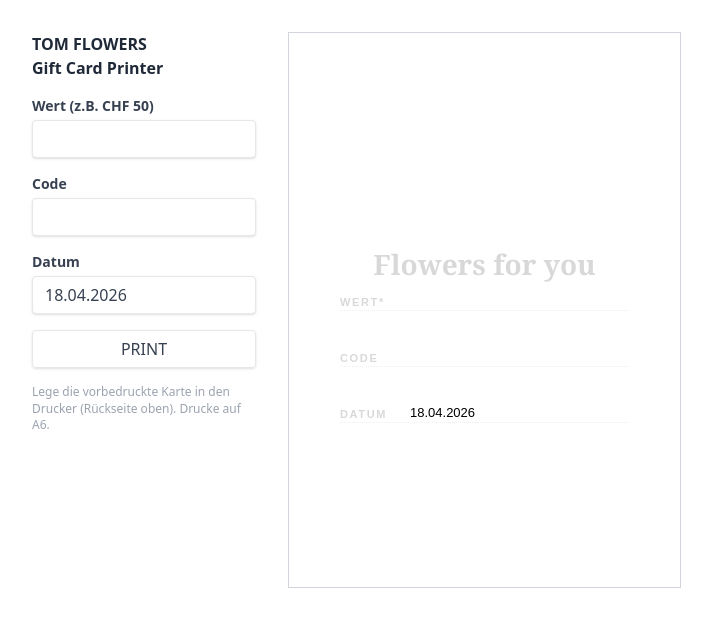
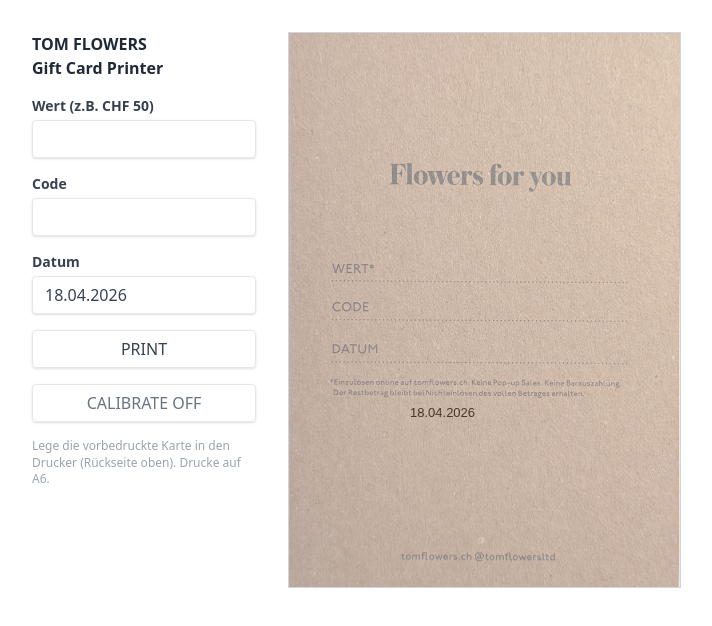
Before and after one commit to sbnz/tf-gift-card-printer, a React (Vite) app: page / in a window 1280 px wide. Shown: the top 626 px of the page, without its empty margins (0-712 px from the left). Built offline with nearby package versions, Linux system fonts and the light colour scheme.

Commit message:
with card bg

```diff
--- a/src/App.jsx
+++ b/src/App.jsx
@@ -1,5 +1,6 @@
-import React, { useState, useEffect } from 'react'
+import React, { useState, useEffect, useRef } from 'react'
 import Input from './components/Input';
+import cardImg from './assets/card.jpg';
 
 function todayFormatted() {
   const d = new Date();
@@ -11,6 +12,10 @@
 
 export default function App() {
   const queryParams = new URLSearchParams(window.location.search);
+  const [calibrate, setCalibrate] = useState(false);
+  const [cursor, setCursor] = useState({ x: 0, y: 0 });
+  const sectionRef = useRef(null);
+
   const [formData, setFormData] = useState({
     value: "",
     gift_card_code: "",
@@ -46,6 +51,12 @@
         >
           PRINT
         </button>
+        <button
+          className={`shadow appearance-none border rounded w-full py-2 px-3 leading-tight ${calibrate ? 'bg-yellow-100 border-yellow-400 text-yellow-800' : 'text-gray-500'}`}
+          onClick={() => setCalibrate(c => !c)}
+        >
+          {calibrate ? 'CALIBRATE ON' : 'CALIBRATE OFF'}
+        </button>
         <p className='text-xs text-gray-400 leading-snug'>
           Lege die vorbedruckte Karte in den Drucker (Rückseite oben). Drucke auf A6.
         </p>
@@ -54,8 +65,14 @@
       {/* Card preview: 104mm × 147mm = 393 × 556px at 96dpi */}
       {/* In print mode this renders at exact card size with margin:0 */}
       <section
+        ref={sectionRef}
         className='preview relative bg-white shrink-0'
-        style={{ width: '393px', height: '556px' }}
+        style={{ width: '393px', height: '556px', cursor: calibrate ? 'crosshair' : 'default' }}
+        onMouseMove={e => {
+          if (!calibrate) return;
+          const rect = sectionRef.current.getBoundingClientRect();
+          setCursor({ x: Math.round(e.clientX - rect.left), y: Math.round(e.clientY - rect.top) });
+        }}
       >
         {/* Values — positioned ON the dotted lines, after the labels */}
         {/* TOP = vertical center of each label row, LEFT = after the label text */}
@@ -93,16 +110,37 @@
           {formData.expiration_date}
         </div>
 
-        {/* Screen-only: card background reference (hidden when printing) */}
-        <div className='printHide absolute inset-0 pointer-events-none' style={{ opacity: 0.15 }}>
-          <div style={{ position: 'absolute', top: '38%', left: '50%', transform: 'translateX(-50%)', fontSize: '28px', fontWeight: '900', whiteSpace: 'nowrap', fontFamily: 'Georgia, serif' }}>Flowers for you</div>
-          <div style={{ position: 'absolute', top: '262px', left: '52px', fontSize: '11px', fontWeight: '700', letterSpacing: '0.15em', fontFamily: 'Arial' }}>WERT*</div>
-          <div style={{ position: 'absolute', top: '278px', left: '52px', right: '52px', borderBottom: '1px dotted #999' }} />
-          <div style={{ position: 'absolute', top: '318px', left: '52px', fontSize: '11px', fontWeight: '700', letterSpacing: '0.15em', fontFamily: 'Arial' }}>CODE</div>
-          <div style={{ position: 'absolute', top: '334px', left: '52px', right: '52px', borderBottom: '1px dotted #999' }} />
-          <div style={{ position: 'absolute', top: '374px', left: '52px', fontSize: '11px', fontWeight: '700', letterSpacing: '0.15em', fontFamily: 'Arial' }}>DATUM</div>
-          <div style={{ position: 'absolute', top: '390px', left: '52px', right: '52px', borderBottom: '1px dotted #999' }} />
-        </div>
+        {/* Screen-only: card photo background */}
+        <img
+          src={cardImg}
+          className='printHide absolute inset-0 w-full h-full pointer-events-none'
+          style={{ objectFit: 'fill', opacity: 0.5 }}
+          alt=""
+        />
+
+        {/* Calibration overlay */}
+        {calibrate && (
+          <div className='printHide absolute inset-0 pointer-events-none' style={{ zIndex: 10 }}>
+            {/* Crosshair lines */}
+            <div style={{ position: 'absolute', top: cursor.y, left: 0, right: 0, borderTop: '1px solid red' }} />
+            <div style={{ position: 'absolute', left: cursor.x, top: 0, bottom: 0, borderLeft: '1px solid red' }} />
+            {/* Coordinate readout */}
+            <div style={{
+              position: 'absolute',
+              top: cursor.y + 6,
+              left: cursor.x + 6,
+              background: 'red',
+              color: 'white',
+              fontSize: '11px',
+              padding: '2px 5px',
+              borderRadius: '3px',
+              fontFamily: 'monospace',
+              whiteSpace: 'nowrap',
+            }}>
+              x: {cursor.x} / y: {cursor.y}
+            </div>
+          </div>
+        )}
 
         {/* Border for screen only */}
         <div className='printHide absolute inset-0 border border-gray-300 pointer-events-none' />
```
Also changed, not shown: src/assets/card.jpg (added), 6 other files (tests, documents, lock files or other folders).
